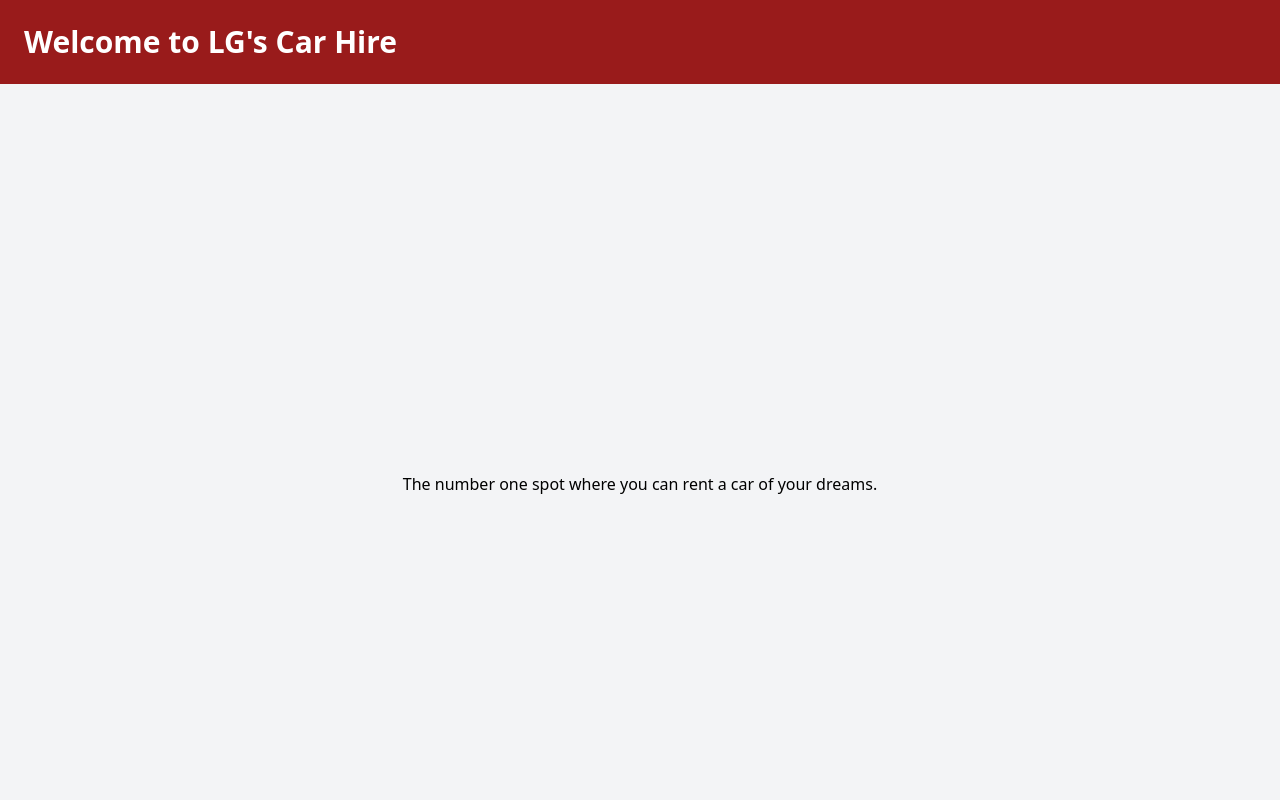
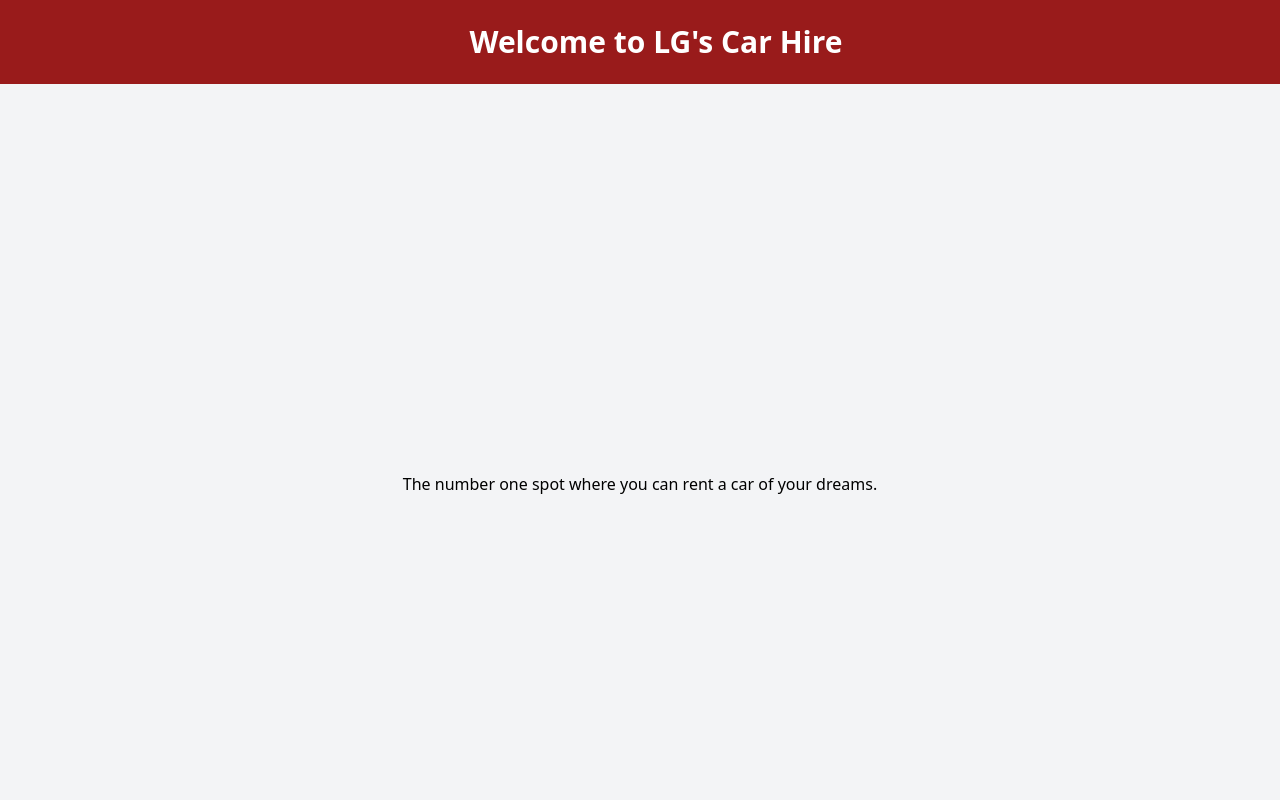
Before and after one commit to lisazumana03/lgs-car-hire-frontend, a React (Vite) app: page / in a window 1280 px wide. Shown: the top 800 px of the page. Built offline with nearby package versions, Linux system fonts and the light colour scheme.

Commit message:
file incoming

```diff
--- a/src/pages/Common/Header.jsx
+++ b/src/pages/Common/Header.jsx
@@ -1,6 +1,10 @@
+import React from 'react';
+import Navigation from './Navigation';
+
 function Header(){
         return(
         <header className="bg-red-800 text-white bold font-bold p-6 bg-primary-dark flex justify-between items-center">
+            <Navigation/>
             <h1 className="text-3xl font-brand">Welcome to LG's Car Hire</h1>
             <hr></hr>
         </header>
--- a/src/pages/Common/Navigation.jsx
+++ b/src/pages/Common/Navigation.jsx
@@ -1,16 +1,11 @@
 import React from "react";
 
 function Navigation() {
-
   return (
-    <nav className="navigation">
-      <ul>
-        <li><a href="/">Home</a></li>
-        <li><a href="/about">About</a></li>
-        <li><a href="/contact">Contact</a></li>
-        <li><a href="/book-a-car">Make Booking</a></li>
-      </ul>
-    </nav>
+      <div className="flex">
+        <nav className="text-white p-4">
+        </nav>
+      </div>
   );
 }
 
```
